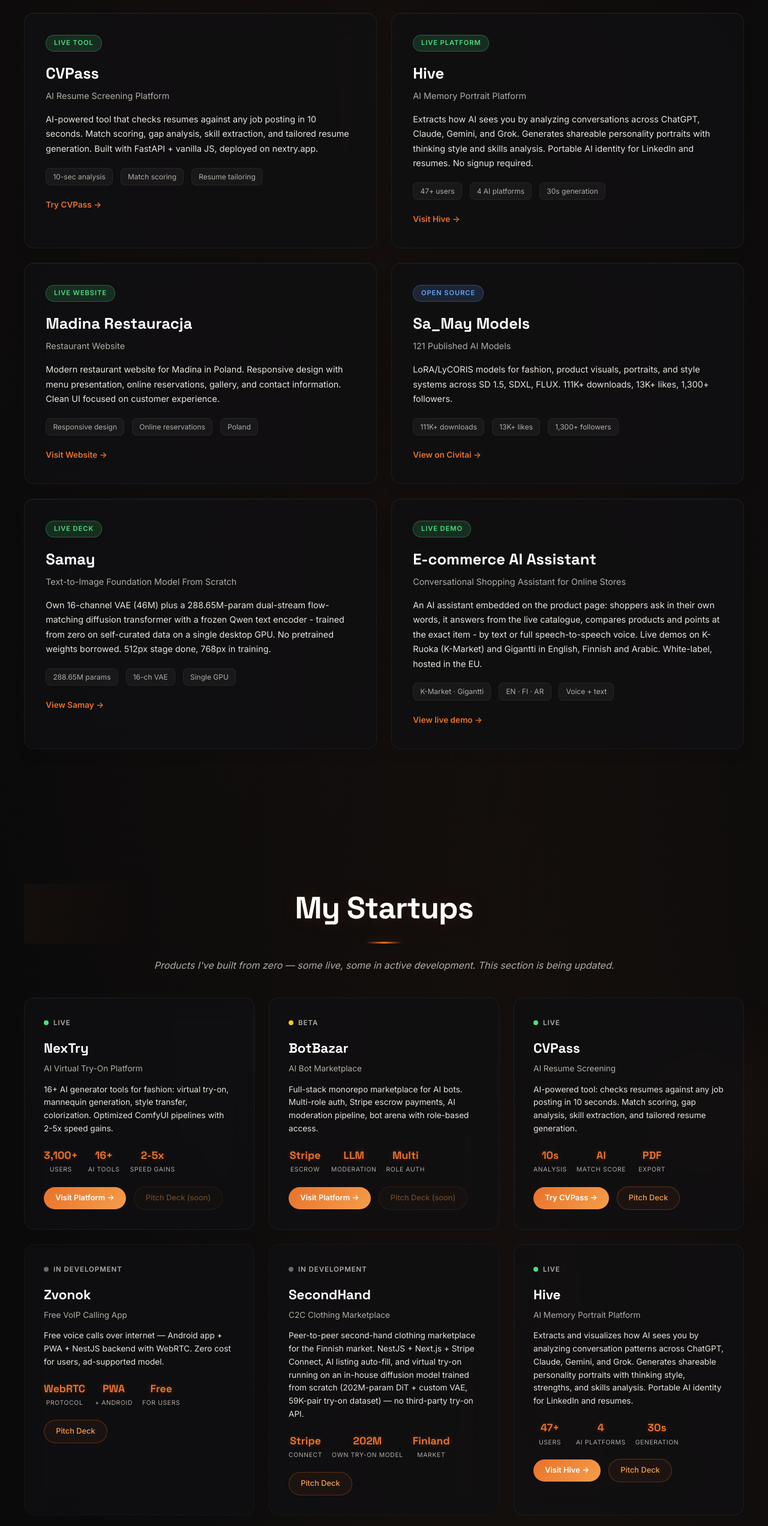
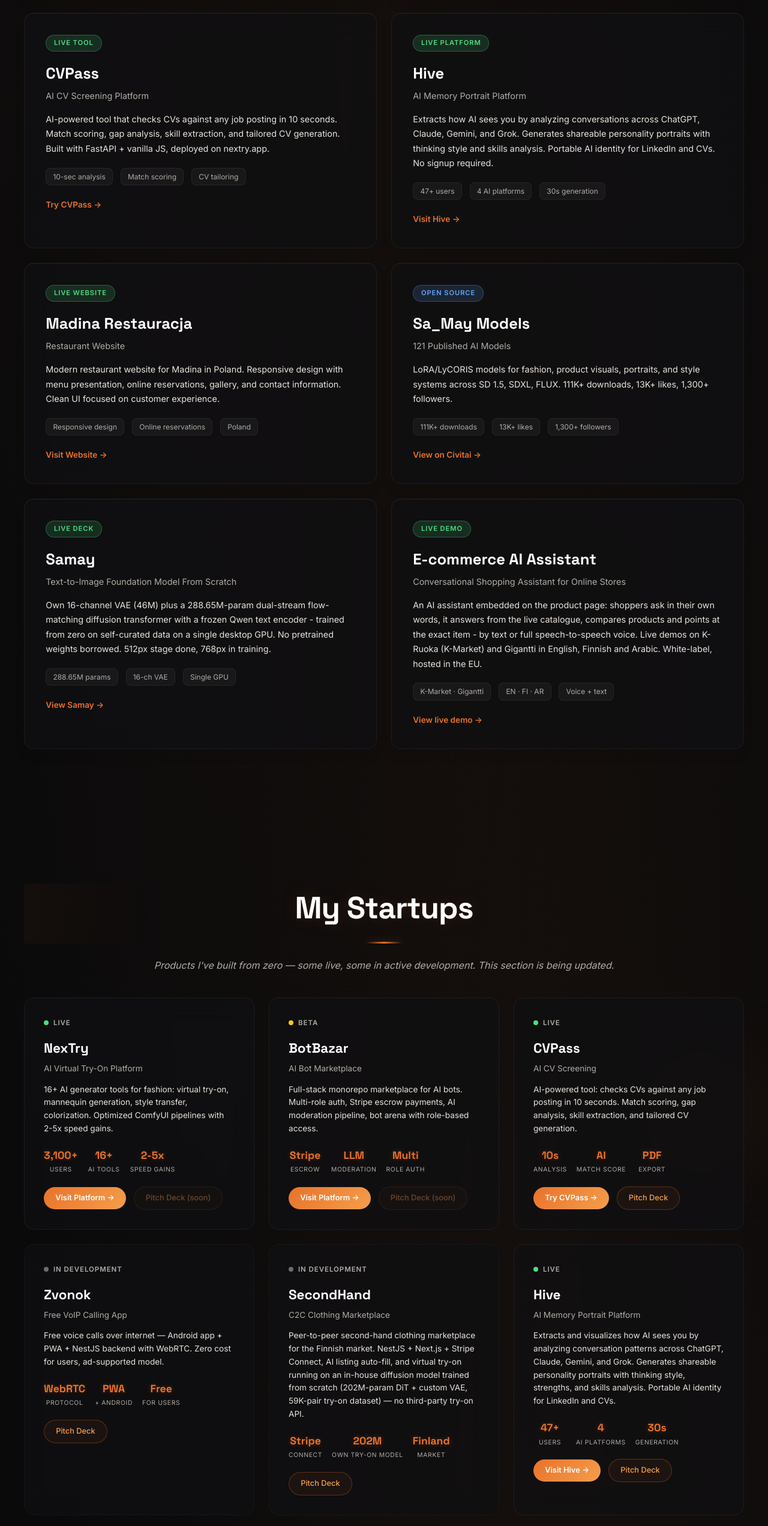
Before and after one commit to NexTryApp/Elena, a plain HTML site: page index.html in a window 1280 px wide. Shown: the part 5460-8004 px from the top of the page at 60% size. Drawn offline with Linux system fonts and the light colour scheme.

Commit message:
Rename resume to CV in product copy across pages and pitch decks

```diff
--- a/index.html
+++ b/index.html
@@ -389,12 +389,12 @@
                 <a href="https://cvpass.nextry.app" target="_blank" rel="noopener noreferrer" class="project-card glow-border">
                     <div class="project-badge badge-live">Live Tool</div>
                     <h3 class="project-name">CVPass</h3>
-                    <p class="project-tagline">AI Resume Screening Platform</p>
-                    <p class="project-desc">AI-powered tool that checks resumes against any job posting in 10 seconds. Match scoring, gap analysis, skill extraction, and tailored resume generation. Built with FastAPI + vanilla JS, deployed on nextry.app.</p>
+                    <p class="project-tagline">AI CV Screening Platform</p>
+                    <p class="project-desc">AI-powered tool that checks CVs against any job posting in 10 seconds. Match scoring, gap analysis, skill extraction, and tailored CV generation. Built with FastAPI + vanilla JS, deployed on nextry.app.</p>
                     <div class="project-metrics">
                         <span>10-sec analysis</span>
                         <span>Match scoring</span>
-                        <span>Resume tailoring</span>
+                        <span>CV tailoring</span>
                     </div>
                     <span class="project-link">Try CVPass &rarr;</span>
                 </a>
@@ -403,7 +403,7 @@
                     <div class="project-badge badge-live">Live Platform</div>
                     <h3 class="project-name">Hive</h3>
                     <p class="project-tagline">AI Memory Portrait Platform</p>
-                    <p class="project-desc">Extracts how AI sees you by analyzing conversations across ChatGPT, Claude, Gemini, and Grok. Generates shareable personality portraits with thinking style and skills analysis. Portable AI identity for LinkedIn and resumes. No signup required.</p>
+                    <p class="project-desc">Extracts how AI sees you by analyzing conversations across ChatGPT, Claude, Gemini, and Grok. Generates shareable personality portraits with thinking style and skills analysis. Portable AI identity for LinkedIn and CVs. No signup required.</p>
                     <div class="project-metrics">
                         <span class="metric">47+ users</span>
                         <span class="metric">4 AI platforms</span>
@@ -525,8 +525,8 @@
                 <div class="startup-card startup-live">
                     <div class="startup-status"><span class="status-dot status-live"></span> Live</div>
                     <h3 class="startup-name">CVPass</h3>
-                    <p class="startup-tagline">AI Resume Screening</p>
-                    <p class="startup-desc">AI-powered tool: checks resumes against any job posting in 10 seconds. Match scoring, gap analysis, skill extraction, and tailored resume generation.</p>
+                    <p class="startup-tagline">AI CV Screening</p>
+                    <p class="startup-desc">AI-powered tool: checks CVs against any job posting in 10 seconds. Match scoring, gap analysis, skill extraction, and tailored CV generation.</p>
                     <div class="startup-metrics">
                         <div class="startup-metric">
                             <span class="metric-value">10s</span>
@@ -599,7 +599,7 @@
                     <div class="startup-status"><span class="status-dot status-live"></span> Live</div>
                     <h3 class="startup-name">Hive</h3>
                     <p class="startup-tagline">AI Memory Portrait Platform</p>
-                    <p class="startup-desc">Extracts and visualizes how AI sees you by analyzing conversation patterns across ChatGPT, Claude, Gemini, and Grok. Generates shareable personality portraits with thinking style, strengths, and skills analysis. Portable AI identity for LinkedIn and resumes.</p>
+                    <p class="startup-desc">Extracts and visualizes how AI sees you by analyzing conversation patterns across ChatGPT, Claude, Gemini, and Grok. Generates shareable personality portraits with thinking style, strengths, and skills analysis. Portable AI identity for LinkedIn and CVs.</p>
                     <div class="startup-metrics">
                         <div class="startup-metric">
                             <span class="metric-value">47+</span>
```
Also changed, not shown: cosmos/index.html (+7 -7 lines), forest/index.html (+7 -7 lines), mono/index.html (+7 -7 lines), ocean/index.html (+7 -7 lines), pitches/cvpass.html (+6 -6 lines), pitches/hive.html (+5 -5 lines).
